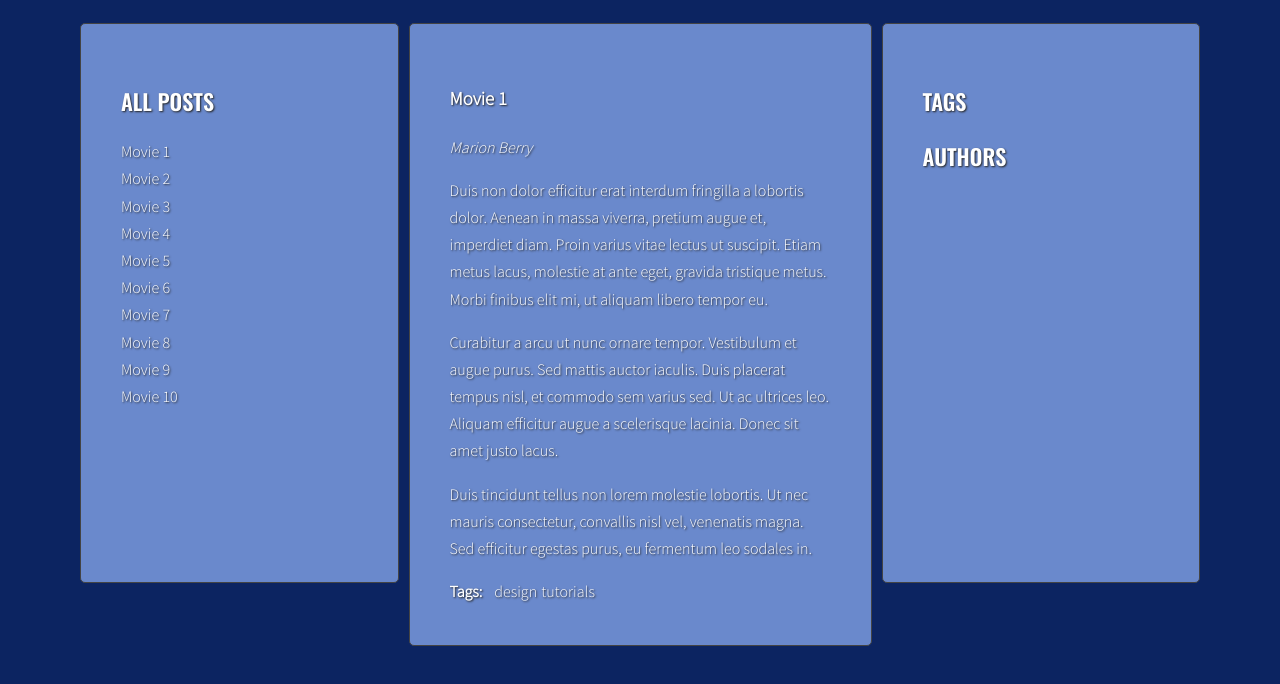
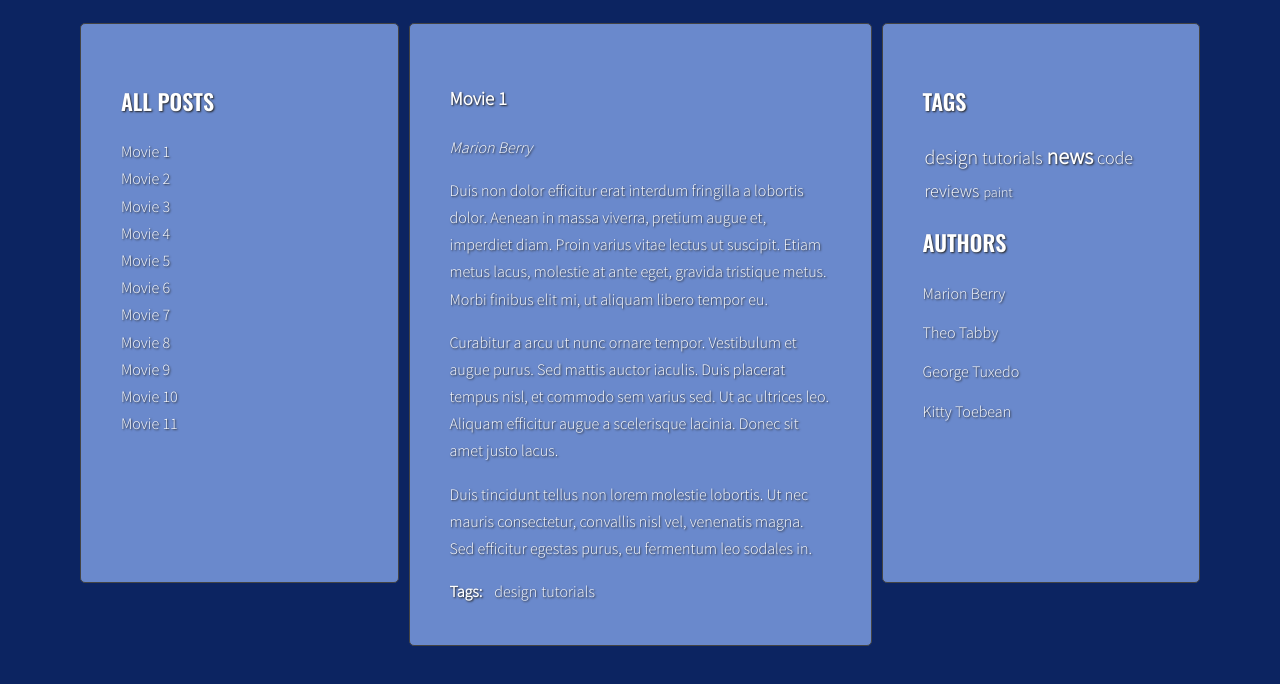
Before and after one commit to karollion/javascript-blog, a website: page index.html in a window 1280 px wide. Shown: the part 220-904 px from the top of the page. Drawn offline with nearby package versions, Linux system fonts and the light colour scheme.

Commit message:
change function : generateAuthors to generate list of authors

```diff
--- a/index.html
+++ b/index.html
@@ -304,48 +304,38 @@
                                 </ul>
                             </div>
                         </article>
+                        <article class="post" id="article-11" data-tags="news paint" data-author="Marion Berry">
+                          <h3 class="post-title">Movie 11</h3>
+                          <p class="post-author"></p>
+                          <div class="post-content">
+                              <p>Tam et facilisis purus. Donec vulputate est quis lobortis posuere. Nunc vitae
+                                  lorem ut odio faucibus pulvinar nec in justo. Ut ut ante ac tellus ornare
+                                  tempus. Nunc maximus, tortor et dictum convallis, nunc libero posuere leo,
+                                  scelerisque ultrices arcu sapien ut tellus.</p>
+
+                              <p>Fusce lacinia augue massa, non tincidunt tortor auctor quis. Vestibulum ut
+                                  pretium nisl. Etiam id tellus tempus, commodo ligula vehicula, porta magna.</p>
+
+                              <p>Donec fringilla blandit dolor vel aliquet. Fusce tortor sapien, lobortis eu
+                                  vehicula sit amet, dignissim et lectus. In ullamcorper metus vel massa
+                                  fermentum, at fermentum dui sollicitudin. Nullam lacinia elit vel tortor
+                                  ullamcorper pulvinar.</p>
+                          </div>
+                          <div class="post-tags">
+                              <p>
+                                  <strong>Tags:</strong>
+                              </p>
+                              <ul class="list list-horizontal">
+                              </ul>
+                          </div>
+                      </article>
                     </section>
                     <aside class="sidebar">
                         <h2 class="section-title">Tags</h2>
                         <ul class="list tags">
-                            <!-- <li>
-                                <a href="#">design</a>
-                                <span>(6)</span></li>
-                            <li>
-                                <a href="#">code</a>
-                                <span>(5)</span></li>
-                            <li>
-                                <a href="#">tutorials</a>
-                                <span>(4)</span></li>
-                            <li>
-                                <a href="#">reviews</a>
-                                <span>(4)</span></li>
-                            <li>
-                                <a href="#">news</a>
-                                <span>(6)</span></li> -->
                         </ul>
                         <h2 class="section-title">Authors</h2>
                         <ul class="list authors">
-                            <!-- <li>
-                                <a href="#">
-                                    <span class="author-name">Kitty Toebean</span>
-                                </a>
-                            </li>
-                            <li>
-                                <a href="#">
-                                    <span class="author-name">Theo Tabby</span>
-                                </a>
-                            </li>
-                            <li>
-                                <a href="#">
-                                    <span class="author-name">George Tuxedo</span>
-                                </a>
-                            </li>
-                            <li>
-                                <a href="#">
-                                    <span class="author-name">Marion Berry</span>
-                                </a>
-                            </li> -->
                         </ul>
                     </aside>
                 </main>
--- a/js/script.js
+++ b/js/script.js
@@ -1,5 +1,32 @@
 'use strict';
 {
+  const opts = {
+    tagSizes: {
+      count: 5,
+      classPrefix: 'tag-size-',
+    },
+  };
+
+  const select = {
+    all: {
+      articles: '.post',
+      linksTo: {
+        tags: 'a[href^="#tag-"]',
+        authors: 'a[href^="#author-"]',
+      },
+    },
+    article: {
+      tags: '.post-tags .list',
+      author: '.post-author',
+      title: '.post-title',
+    },
+    listOf: {
+      titles: '.titles',
+      tags: '.tags.list',
+      authors: '.authors.list',
+    },
+  };
+
   const titleClickHandler = function(event){
     event.preventDefault();
     const clickedElement = this;
@@ -31,20 +58,14 @@
     targetArticle.classList.add('active');
   };
 
-  const optArticleSelector = '.post',
-    optTitleSelector = '.post-title',
-    optTitleListSelector = '.titles',
-    optArticleTagsSelector = '.post-tags .list',
-    optArticleAuthorSelector = '.post-author';
-
   const generateTitleLinks = function (customSelector = ''){
     /* remove all links of articles from left list */
-    let titleList = document.querySelector(optTitleListSelector);
+    let titleList = document.querySelector(select.listOf.titles);
     titleList.innerHTML = '';
 
     let list = document.querySelector('.list');
     list.innerHTML = '';
-    const allArticles = document.querySelectorAll(optArticleSelector + customSelector);
+    const allArticles = document.querySelectorAll(select.all.articles + customSelector);
     /* variable to store links */
     let html = '';
 
@@ -53,7 +74,7 @@
       const articleId = article.getAttribute('id');
       /* find the title element */
       /* get the title from the title element */
-      const articleTitle = article.querySelector(optTitleSelector).innerHTML;
+      const articleTitle = article.querySelector(select.article.title).innerHTML;
       /* create HTML of the link */
       let articleLink = ('<li><a href="#' + articleId + '"><span>' + articleTitle + '</span></a><li>');
       /* insert link into html variable */
@@ -71,14 +92,46 @@
   };
   generateTitleLinks();
 
+  /**
+   *  The function checks the number of tag occurrences.
+   *  Returns the maximum and minimum number of tag occurrences.
+   * @param {*} tags
+   * @returns Max and Min number of tag in tags
+   */
+  const calculateTagsParams = function(tags){
+    const params = {max: 0, min: 999999};
+    for(let tag in tags){
+      console.log(tag + ' is used ' + tags[tag] + ' times');
+      if(tags[tag] > params.max){
+        params.max = tags[tag];
+      }
+      if(tags[tag] < params.min){
+        params.min = tags[tag];
+      }
+    }
+    console.log(params);
+    return params;
+  }
+
+  const calculateTagClass = function(count, params){
+    const normalizedCount = count - params.min;
+    const normalizedMax = params.max - params.min;
+    const percentage = normalizedCount / normalizedMax;
+    const classNumber = Math.floor( percentage * (opts.tagSizes.count - 1) + 1 );
+
+    return opts.tagSizes.classPrefix, classNumber;
+  }
+
   const generateTags = function(){
+    /* [NEW] create a new variable allTags with an empty obiect */
+    let allTags = {};
     /* find all articles */
-    const articles = document.querySelectorAll(optArticleSelector);
+    const articles = document.querySelectorAll(select.all.articles);
 
     /* START LOOP: for every article: */
     for(let article of articles){
       /* find tags wrapper */
-      const tagsWraper = article.querySelector(optArticleTagsSelector);
+      const tagsWraper = article.querySelector(select.article.tags);
       /* make html variable with empty string */
       let tagsHTML = '';
       /* get tags from data-tags attribute */
@@ -92,12 +145,37 @@
         let tagLinkHTML = '<li><a href="#tag-' + tag + '">' + tag + '</a></li>';
         /* add generated code to html variable */
         tagsHTML = tagsHTML + tagLinkHTML;
-      /* END LOOP: for each tag */
+        /* [NEW] check if this link is NOT already in allTags */
+        /* [NEW] check if this link is NOT already in allTags */
+        if(!allTags[tag]) {
+          /* [NEW] add tag to allTags object */
+            allTags[tag] = 1;
+          } else {
+            allTags[tag]++;
+        }
+        /* END LOOP: for each tag */
       }
       /* insert HTML of all the links into the tags wrapper */
       tagsWraper.innerHTML = tagsHTML
     /* END LOOP: for every article: */
     }
+    /* [NEW] find list of tags in right column */
+    const tagList = document.querySelector(select.listOf.tags);
+
+    const tagsParams = calculateTagsParams(allTags);
+    console.log('tagsParams:', tagsParams)
+    /* [NEW] create variable for all links HTML code */
+    let allTagsHTML = '';
+
+    /* [NEW] START LOOP: for each tag in allTags: */
+    for(let tag in allTags){
+      /* [NEW] generate code of a link and add it to allTagsHTML */
+      allTagsHTML += '<li><a href="#tag-' + tag + '" class="tag-size-' + calculateTagClass(allTags[tag], tagsParams) + '">' +  tag + '</a></li>';
+    }
+    /* [NEW] END LOOP: for each tag in allTags: */
+
+    /*[NEW] add HTML from allTagsHTML to tagList */
+    tagList.innerHTML = allTagsHTML;
   }
   generateTags();
 
@@ -150,17 +228,41 @@
   addClickListenersToTags();
 
   const generateAuthors = function(){
-    const articles = document.querySelectorAll(optArticleSelector);
+    /* create a new variable allauthors with an empty obiect */
+    let allAuthors = {};
+    /* find all articles */
+    const articles = document.querySelectorAll(select.all.articles);
     console.log(articles);
     for(let article of articles){
-      const authorWraper = article.querySelector(optArticleAuthorSelector);
-      console.log(authorWraper);
+      /* find authors wrapper */
+      const authorWraper = article.querySelector(select.article.author);
+      /* get authors from data-author attribute */
       const authorAttribute = article.getAttribute('data-author');
-      console.log(authorAttribute);
+
       const authorHtml = '<a href="#author-' + authorAttribute + '">' + authorAttribute + '</a>';
-      console.log(authorHtml);
+      /* [NEW] check if this link is NOT already in allTags */
+      if(!allAuthors[authorAttribute]) {
+        /* [NEW] add tag to allTags object */
+          allAuthors[authorAttribute] = 1;
+        } else {
+          allAuthors[authorAttribute]++;
+      }
       authorWraper.innerHTML = authorHtml;
     }
+    console.log(allAuthors);
+    /* [NEW] find list of authors in right column */
+    const authorList = document.querySelector(select.listOf.authors);
+    /* [NEW] create variable for all links HTML code */
+    let allAuthorsHTML = '';
+
+    /* [NEW] START LOOP: for each autor in allAuthors: */
+    for(let author in allAuthors){
+      /* [NEW] generate code of a link and add it to allAuthorsHTML */
+      allAuthorsHTML += '<li><a href="#author-' + author + '">' +  author + '</a></li>';
+      console.log(allAuthorsHTML);
+    }
+    /*[NEW] add HTML from allAuthorsHTML to authorList */
+    authorList.innerHTML = allAuthorsHTML;
   }
   generateAuthors();
 
--- a/sass/style.scss
+++ b/sass/style.scss
@@ -129,13 +129,6 @@ a {
   }
 }
 
-/*.post {
-  display: none;
-  &.active {
-    display: block;
-  }
-}*/
-
 .post-author {
   font-style: italic;
 }
@@ -147,3 +140,34 @@ a {
     margin: 0 10px 0 0;
   }
 }
+
+/* Cloud of tags  */
+.tags li{
+  display: inline-block;
+  margin: 0 2px;
+}
+
+.tag-size-1 {
+  font-size: 14px;
+  font-weight: 200;
+}
+
+.tag-size-2 {
+  font-size: 16px;
+  font-weight: 300;
+}
+
+.tag-size-3 {
+  font-size: 18px;
+  font-weight: 400;
+}
+
+.tag-size-4 {
+  font-size: 20px;
+  font-weight: 500;
+}
+
+.tag-size-5 {
+  font-size: 22px;
+  font-weight: 600;
+}
```
Also changed, not shown: css/style.css, 1 other file.
